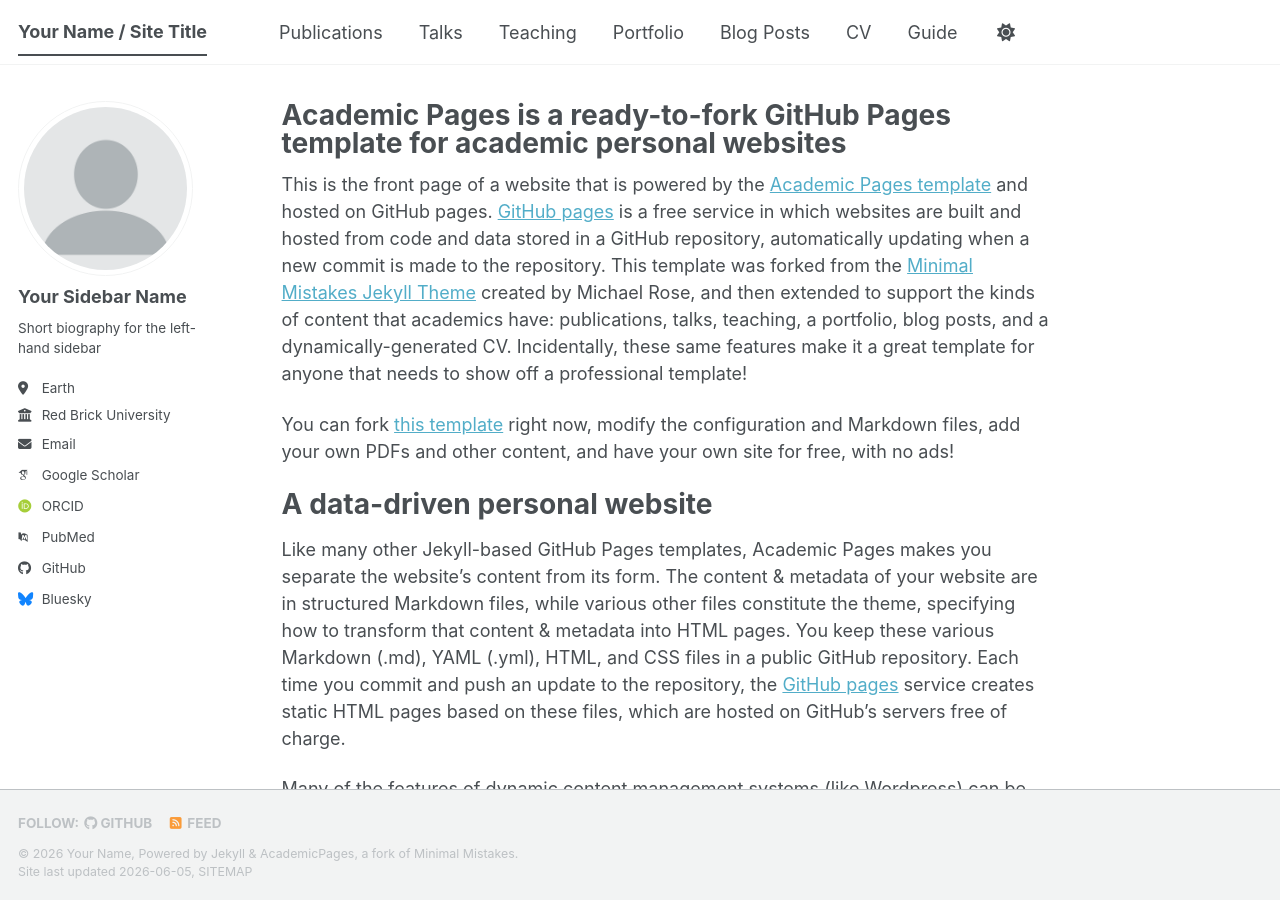
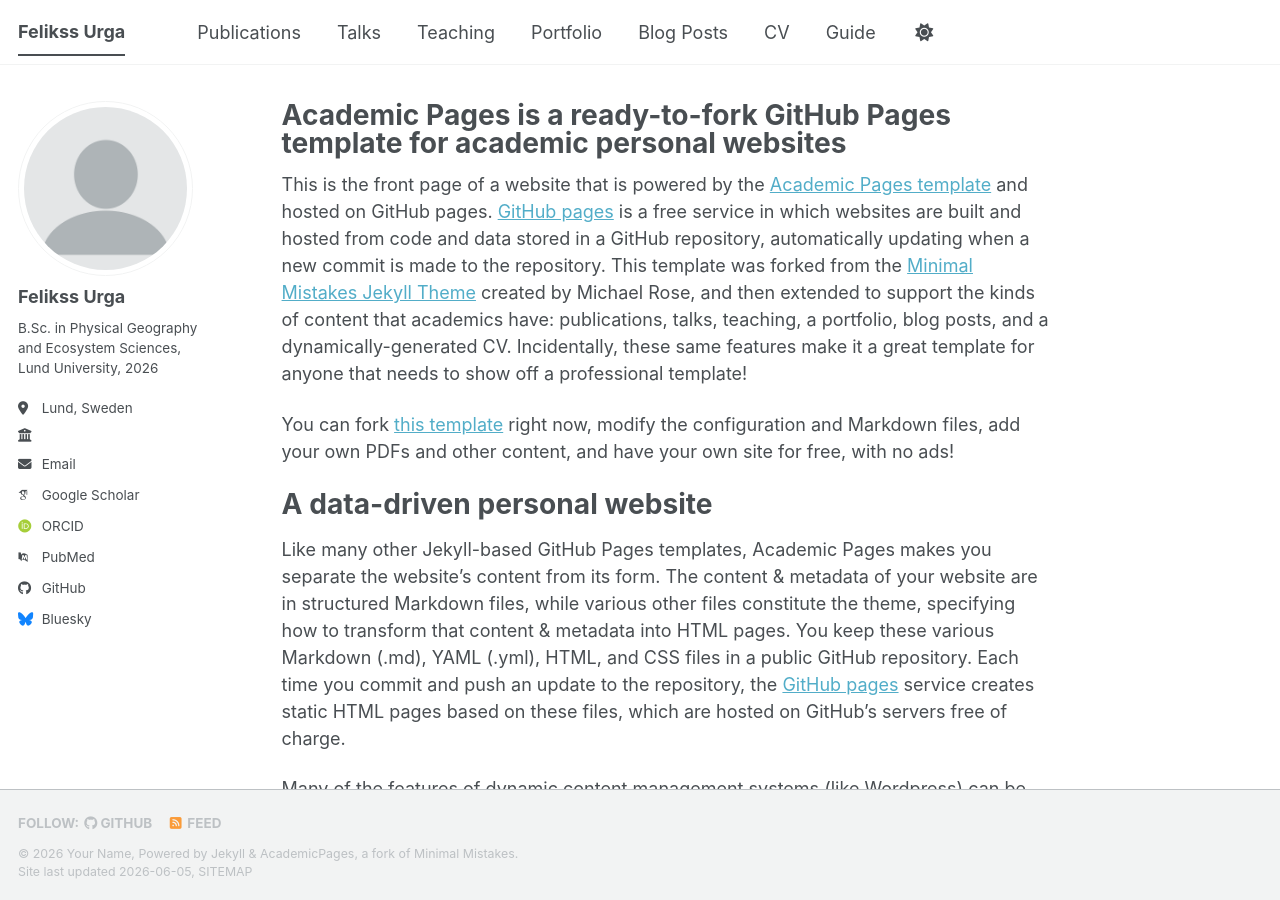
Before and after one commit to ichty371/Felikss-Urga, a Jekyll site: the page built from _pages/about.md, in a window 1280 px wide and 900 px high. Built offline with Jekyll 4.4.1, drawn with Linux system fonts in a browser that asks for light colours; some web fonts are replaced; a script bundle is joined from its source files by our own code; library files that are not in the unit come from our copies.

Commit message:
Update _config.yml

```diff
--- a/_config.yml
+++ b/_config.yml
@@ -9,10 +9,10 @@
 # Basic Site Settings
 locale                   : "en-US"
 site_theme               : "default" # The available themes options are "default", "air", "sunrise", "mint", "dirt" and "contrast"
-title                    : "Your Name / Site Title"
+title                    : "Felikss Urga"
 title_separator          : "-"
 name                     : &name "Your Name"
-description              : &description "Your Name's academic portfolio"   # Update this with a general description of your site, this is the default if not overridden by a page
+description              : &description "Felikss' Adacemic Portofolio"   # Update this with a general description of your site, this is the default if not overridden by a page
 url                      : https://academicpages.github.io # The base hostname & protocol for your site e.g. "https://[your GitHub username].github.io",
                                                            # or if you already have some other page hosted on Github then use "https://[your GitHub username].github.io/[Your Repo Name]"
 baseurl                  : "" # the subpath of your site, e.g. "/blog"
@@ -24,13 +24,13 @@ repository               : "academicpages/academicpages.github.io"
 author:
   # Biographic information
   avatar           : "profile.png"
-  name             : "Your Sidebar Name"
+  name             : "Felikss Urga"
   pronouns         : # example: "she/her"
-  bio              : "Short biography for the left-hand sidebar"
-  location         : "Earth"
-  employer         : "Red Brick University"
+  bio              : "B.Sc. in Physical Geography and Ecosystem Sciences, Lund University, 2026"
+  location         : "Lund, Sweden"
+  employer         : ""
   uri              : # URL
-  email            : "none@example.org"
+  email            : "urgafelix@gmail.com"
 
   # Academic websites
   academia         : # URL
```
